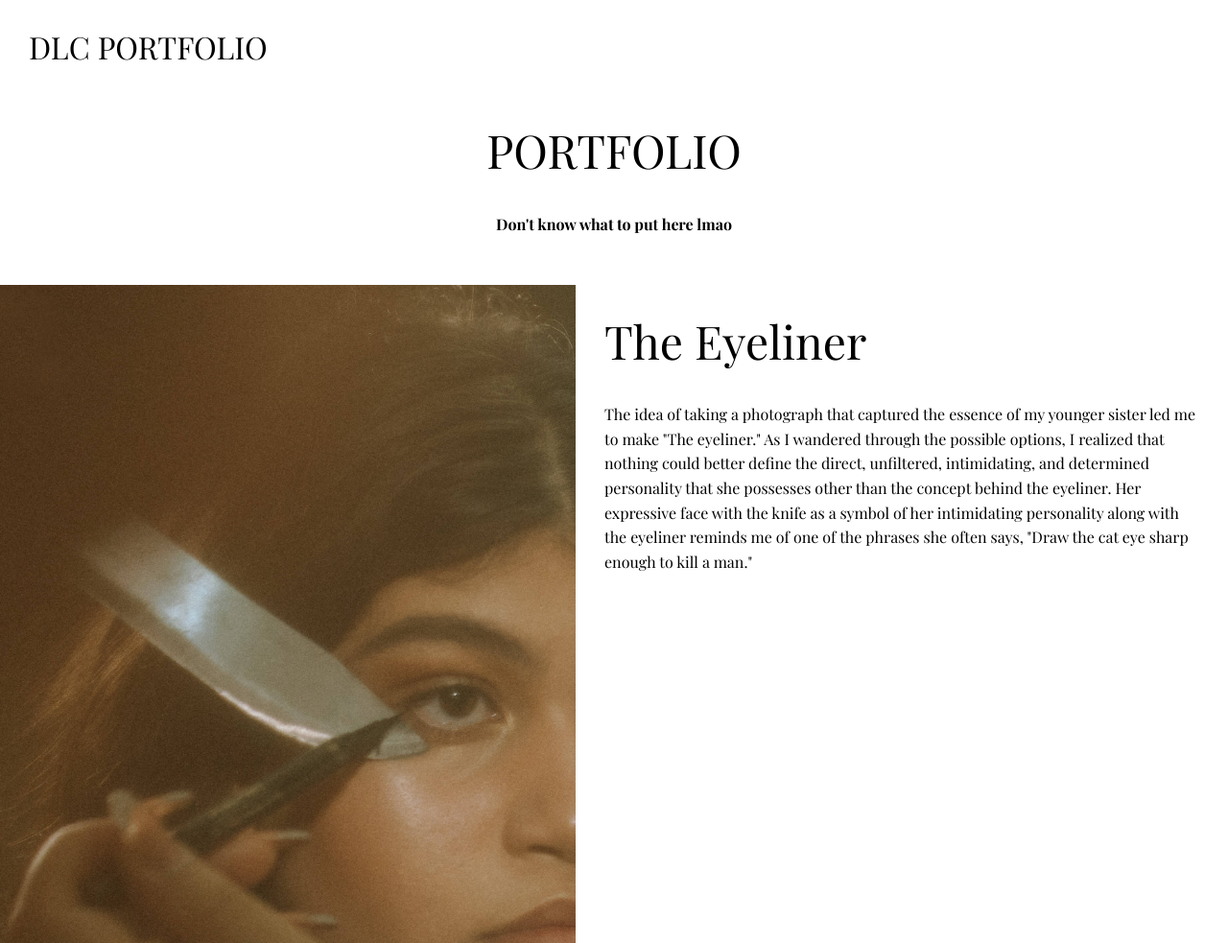
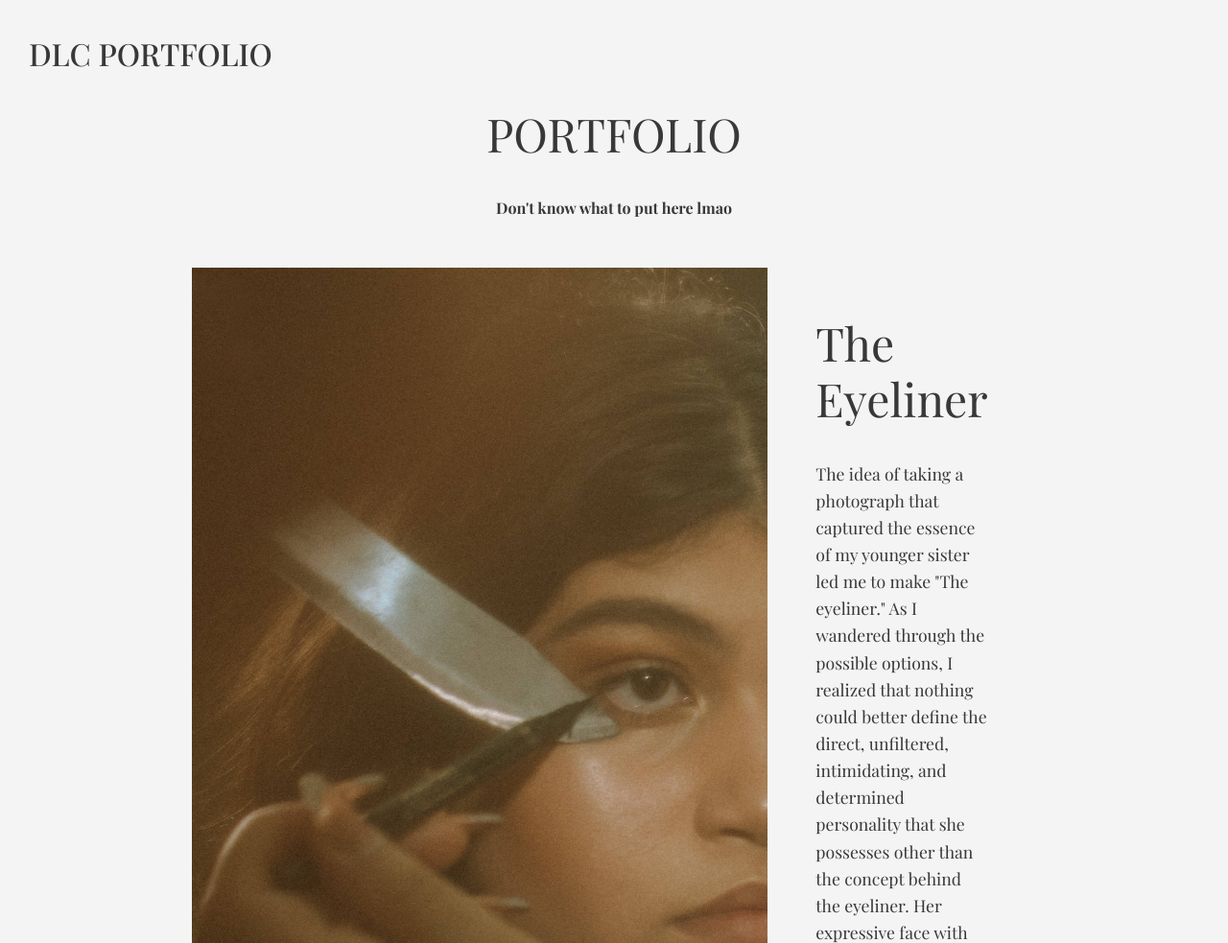
Before and after one commit to Glsnobody/DLC_Portfolio, a plain HTML site: page index.html in a window 1280 px wide. Shown: the top 983 px of the page at 96% size. Drawn offline with nearby package versions, Linux system fonts and the light colour scheme.

Commit message:
Add files via upload

```diff
--- a/css/style.css
+++ b/css/style.css
@@ -10,15 +10,25 @@
 body{
     font-family: 'Playfair Display', serif;
     line-height: 1.6;
+    background-color: #f4f4f4;
+    color: #383838;
 }
 
-h1, h2 {
+h1{
+    font-weight: 500;
+}
+
+h2{
     font-weight: 300;
     line-height: 1.2;
 }
 
 .container{
     display: flex;
+}
+
+p{
+    font-size: 1.1rem;
 }
 
 #header{
@@ -41,7 +51,7 @@ h1, h2 {
     flex-direction: column;
     justify-content: center;
     align-items: center;
-    padding: 30px 0;
+    padding: 0 250px;
     height: 100%;
 }
 
@@ -71,7 +81,9 @@ h1, h2 {
 }
 
 #main .container.box .info, #main .container.box-reverse .info{
-    padding: 30px;
+    padding: 50px;
+    align-self: center;
+    justify-content: center;
 }
 /* Footer */
 .footer {
```
